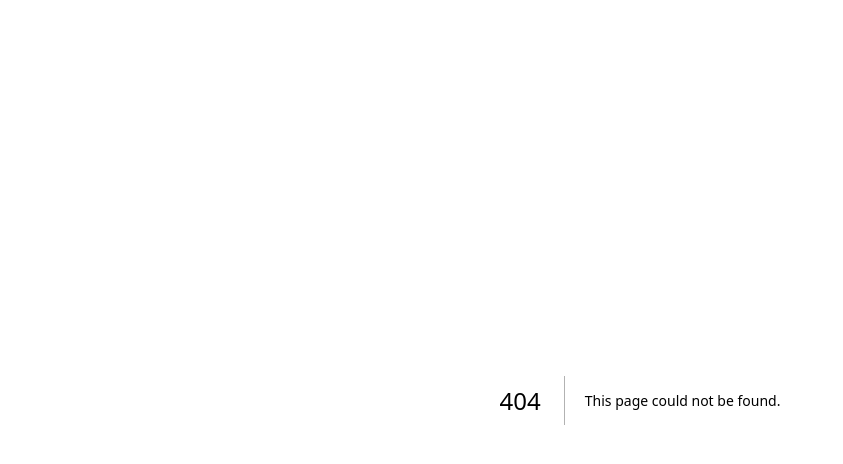
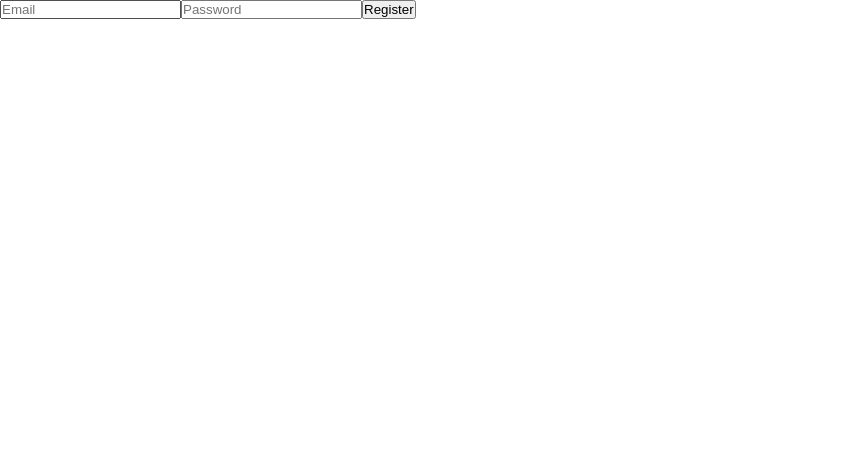
Before and after one commit to dercio-codes/ufs-clinic-web, a Next.js app: page /register in a window 1280 px wide. Before the commit this address had no page. Shown: the top 464 px of the page, without its empty margins (0-843 px from the left). Built offline with nearby package versions, Linux system fonts and the light colour scheme.

Commit message:
Pushing to build first build

```diff
--- /dev/null
+++ b/src/config/firebaseConfig.js
@@ -0,0 +1,35 @@
+// Import the functions you need from the SDKs you need
+import { initializeApp } from "firebase/app";
+import { getStorage } from "firebase/storage";
+import {
+  getAuth,
+  signInWithPopup,
+  signInWithEmailAndPassword,
+  createUserWithEmailAndPassword,
+  sendPasswordResetEmail,
+  signOut,
+} from "firebase/auth";
+import {
+  getFirestore,
+  query,
+  getDocs,
+  collection,
+  where,
+  addDoc,
+} from "firebase/firestore";
+
+
+export const firebaseConfig = {
+  apiKey: "AIzaSyAwLIfQOlnxJnYNA2BN2BGiNKX8C8wnMWA",
+  authDomain: "clinic-app-d216b.firebaseapp.com",
+  projectId: "clinic-app-d216b",
+  storageBucket: "clinic-app-d216b.appspot.com",
+  messagingSenderId: "375855582857",
+  appId: "1:375855582857:web:d599e9d7ceccd61dcb4058"
+};
+
+// Initialize Firebase
+export const app = initializeApp(firebaseConfig);
+export const storage = getStorage(app);
+export const auth = getAuth(app);
+export const db = getFirestore(app);
--- /dev/null
+++ b/src/pages/register.js
@@ -0,0 +1,37 @@
+
+import React, { useState } from "react";
+import { auth } from "./../config/firebaseConfig";
+import {
+  getAuth,
+  signInWithEmailAndPassword,
+  createUserWithEmailAndPassword,
+  sendPasswordResetEmail,
+  signOut,
+} from "firebase/auth";
+
+export default function Register() {
+
+  const [email, setEmail] = useState("");
+const [password, setPassword] = useState("");
+
+const handleSubmit = async (event) => {
+event.preventDefault();
+
+try {
+  const userCredential = await createUserWithEmailAndPassword(auth , email, password);
+  console.log(userCredential)
+  // User is now registered and logged in
+} catch (error) {
+  // Handle error
+  console.log(error)
+}
+};
+
+return (
+<form onSubmit={handleSubmit}>
+<input type="email" placeholder="Email" value={email} onChange={(event) => setEmail(event.target.value)} />
+<input type="password" placeholder="Password" value={password} onChange={(event) => setPassword(event.target.value)} />
+<button type="submit">Register</button>
+</form>
+);
+}
--- a/src/styles/globals.css
+++ b/src/styles/globals.css
@@ -5,7 +5,7 @@
     'Roboto Mono', 'Oxygen Mono', 'Ubuntu Monospace', 'Source Code Pro',
     'Fira Mono', 'Droid Sans Mono', 'Courier New', monospace;
 
-  --foreground-rgb: 0, 0, 0;
+  --foreground-rgb: 1, 1, 1;
   --background-start-rgb: 214, 219, 220;
   --background-end-rgb: 255, 255, 255;
 
@@ -86,13 +86,8 @@ body {
 }
 
 body {
-  color: rgb(var(--foreground-rgb));
-  background: linear-gradient(
-      to bottom,
-      transparent,
-      rgb(var(--background-end-rgb))
-    )
-    rgb(var(--background-start-rgb));
+  color: black;
+  background:white;
 }
 
 a {
```
Also changed, not shown: package.json (+7 -2 lines), 1 other file (tests, documents, lock files or other folders).
